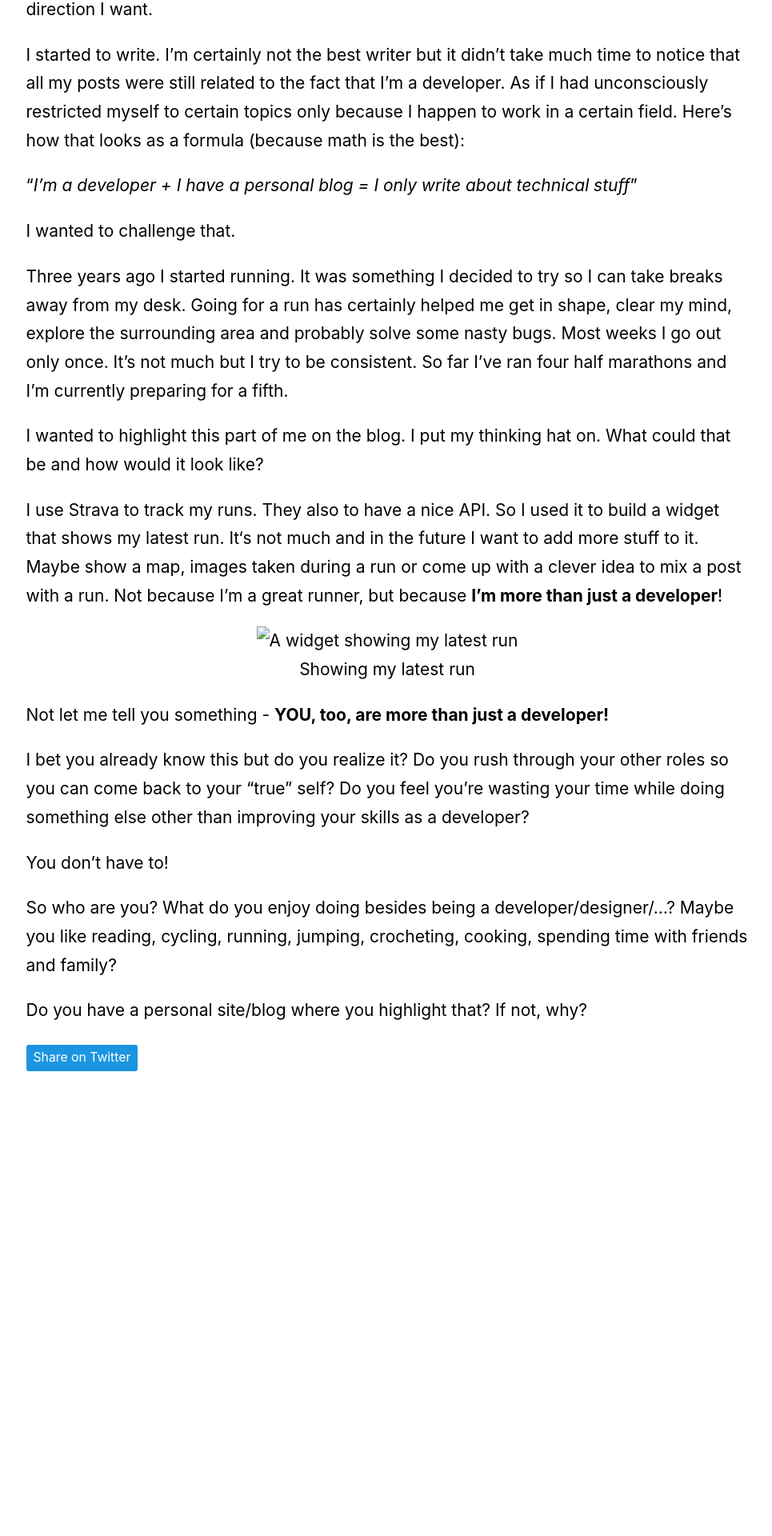
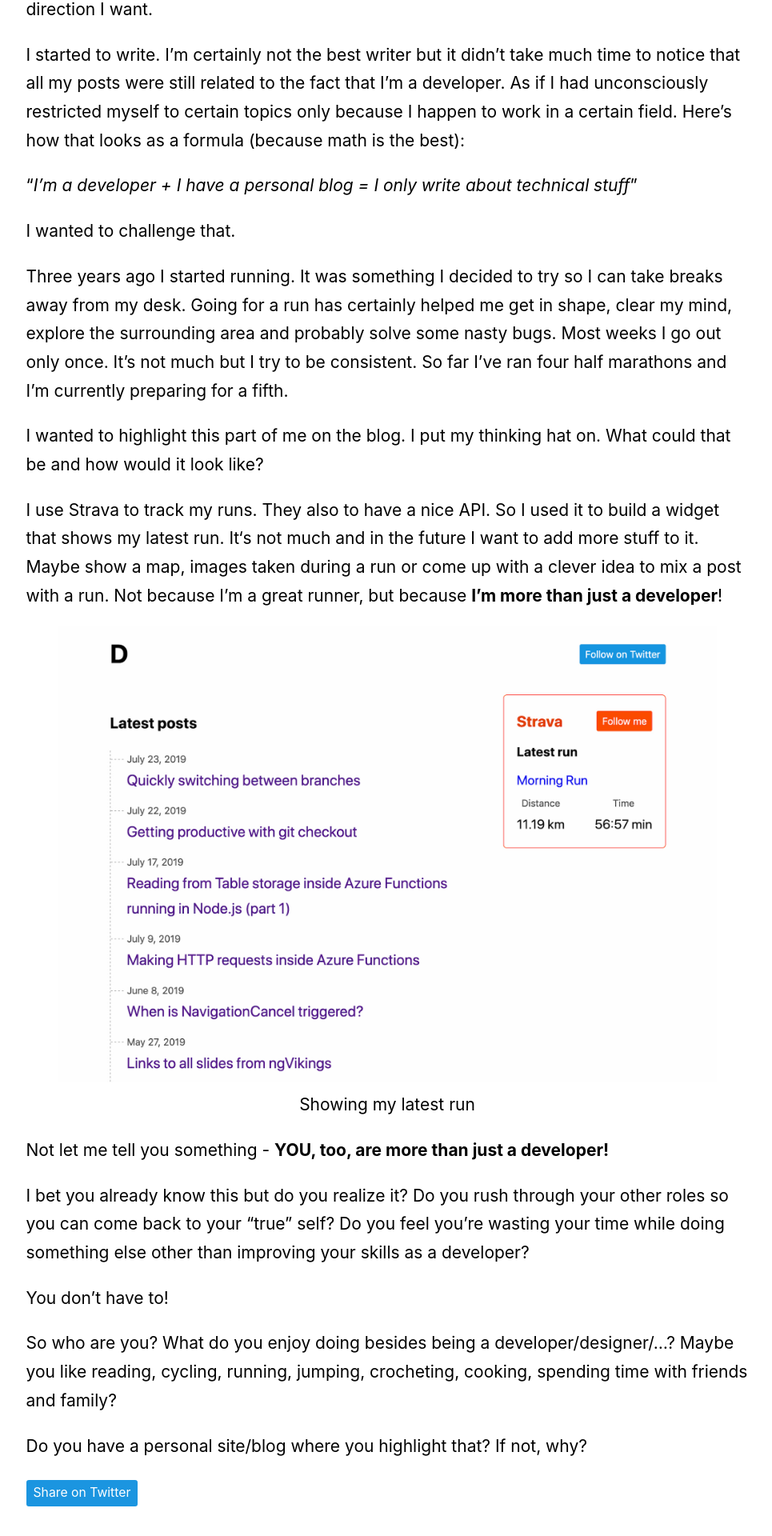
Before and after one commit to dzhavat/dzhavat.github.io, a Jekyll site: the page built from _posts/2019-07-28-on-being-more-than-just-a-developer.md, in a window 1280 px wide. Shown: the part 1452-3372 px from the top of the page at 80% size, without its empty margins (156-1121 px from the left). Built offline with Jekyll 4.4.1, drawn with Linux system fonts in a browser that asks for light colours; before the commit the page ends 2827 px from its top, so only the background shows below that.

Commit message:
Update 2019-07-28-on-being-more-than-just-a-developer.md

```diff
--- a/_posts/2019-07-28-on-being-more-than-just-a-developer.md
+++ b/_posts/2019-07-28-on-being-more-than-just-a-developer.md
@@ -40,7 +40,7 @@ I wanted to highlight this part of me on the blog. I put my thinking hat on. Wha
 I use Strava to track my runs. They also to have a nice API. So I used it to build a widget that shows my latest run. It‘s not much and in the future I want to add more stuff to it. Maybe show a map, images taken during a run or come up with a clever idea to mix a post with a run. Not because I’m a great runner, but because **I’m more than just a developer**!
 
 <figure>
-  <img src="assets/img/on-being-more-than-just-a-developer/showing-my-latest-run.jpg" alt="A widget showing my latest run">
+  <img src="/assets/img/on-being-more-than-just-a-developer/showing-my-latest-run.jpg" alt="A widget showing my latest run">
   <figcaption>Showing my latest run</figcaption>
 </figure>
 
```
